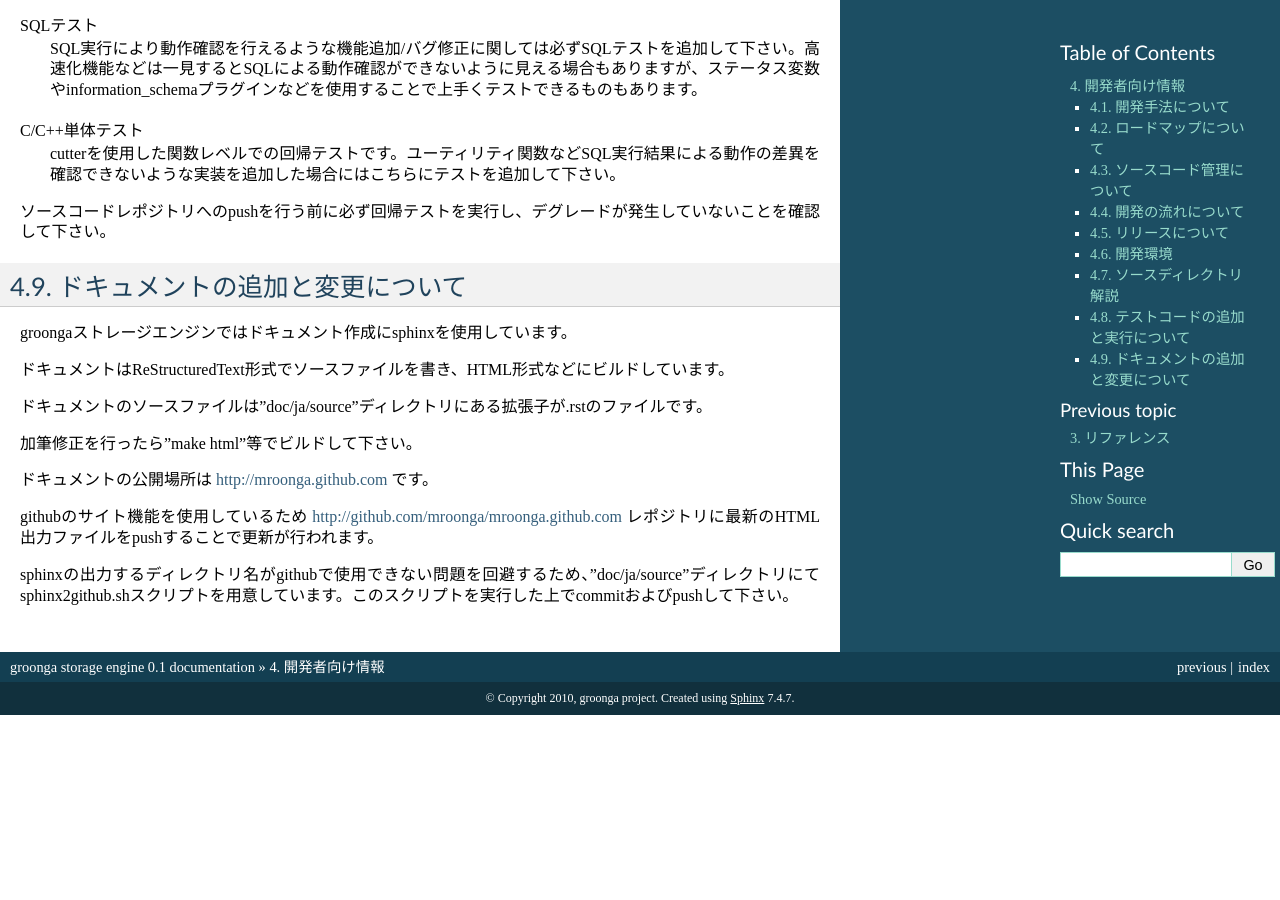
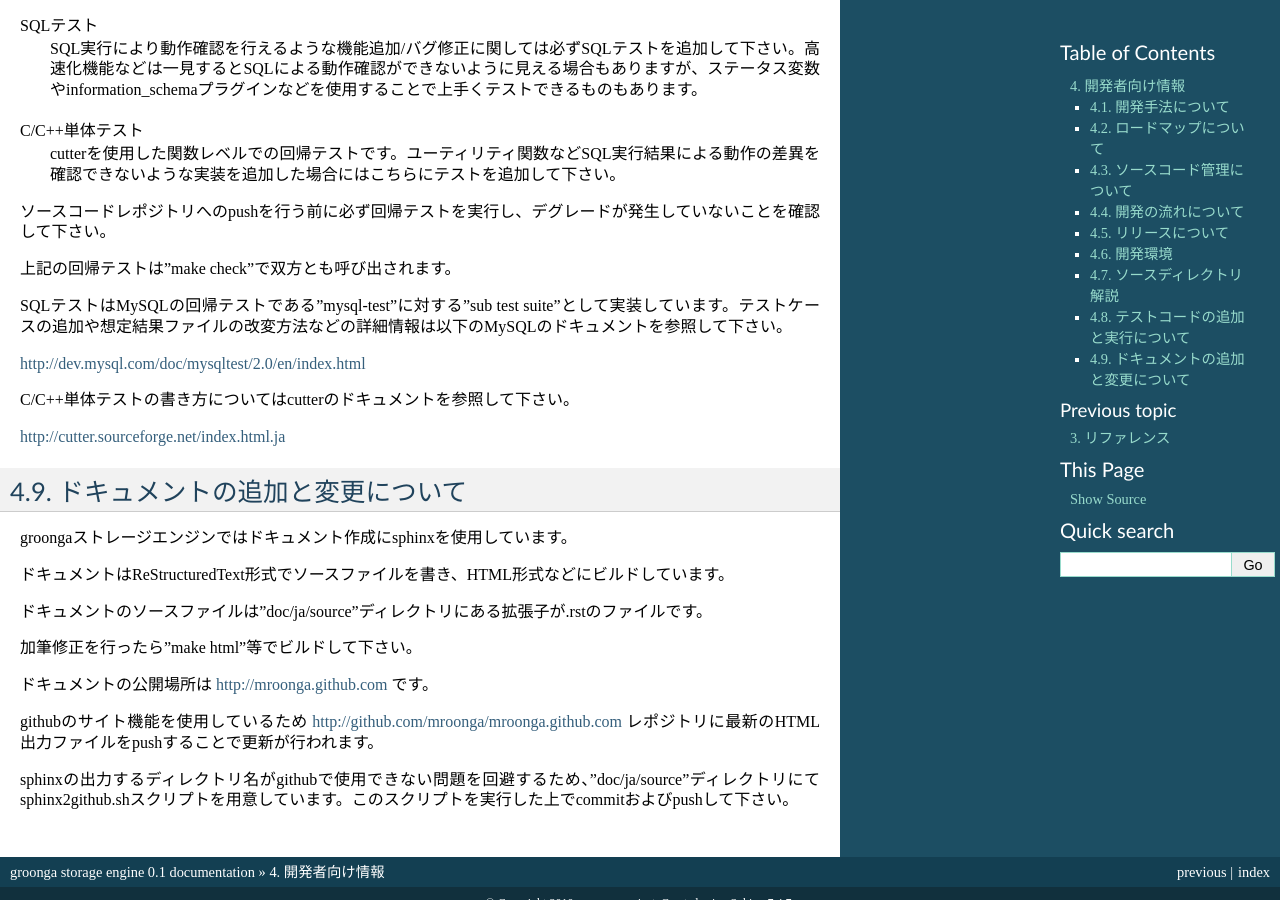
Before and after one commit to mroonga/mroonga, a Sphinx documentation site: the page built from doc/ja/source/developer.rst, in a window 1280 px wide and 900 px high, scrolled down 2697 px. Built offline with Sphinx 7.4.7, drawn with Linux system fonts in a browser that asks for light colours; before the commit the page ends 3412 px from its top, so only the background shows below that.

Commit message:
added some description about regression tests for groonga storage engine.

```diff
--- a/doc/ja/source/developer.rst
+++ b/doc/ja/source/developer.rst
@@ -131,6 +131,16 @@ C/C++単体テスト
 
 ソースコードレポジトリへのpushを行う前に必ず回帰テストを実行し、デグレードが発生していないことを確認して下さい。
 
+上記の回帰テストは"make check"で双方とも呼び出されます。
+
+SQLテストはMySQLの回帰テストである"mysql-test"に対する"sub test suite"として実装しています。テストケースの追加や想定結果ファイルの改変方法などの詳細情報は以下のMySQLのドキュメントを参照して下さい。
+
+http://dev.mysql.com/doc/mysqltest/2.0/en/index.html
+
+C/C++単体テストの書き方についてはcutterのドキュメントを参照して下さい。
+
+http://cutter.sourceforge.net/index.html.ja
+
 ドキュメントの追加と変更について
 --------------------------------
 groongaストレージエンジンではドキュメント作成にsphinxを使用しています。
```
